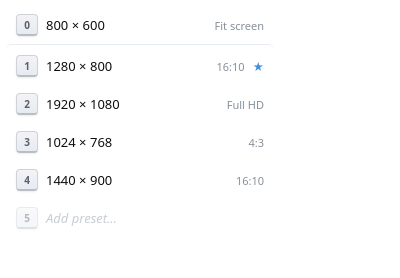
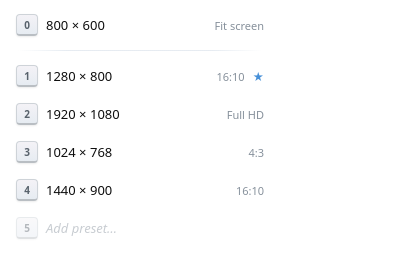
Before and after one commit to DmitrySharabin/unbar, a browser extension: page src/popup.html in a window 400 px wide. Drawn offline with Linux system fonts and the light colour scheme.

Commit message:
Use standalone gradient divider between Fit screen and presets
Replace border on adjacent row with an <hr> element that fades at
the edges. Fully independent of both groups — no hover bleed.

Co-Authored-By: Claude Opus 4.6 (1M context) <noreply@anthropic.com>

```diff
--- a/src/popup.css
+++ b/src/popup.css
@@ -77,9 +77,17 @@ body {
 	}
 }
 
-.auto-row + .row {
-	border-block-start: 1px solid var(--surface);
-	padding-block-start: 0.625rem;
+.divider {
+	border: none;
+	block-size: 1px;
+	margin: 0.375rem 0.75rem;
+	background: linear-gradient(
+		to right,
+		transparent,
+		var(--surface) 20%,
+		var(--surface) 80%,
+		transparent
+	);
 }
 
 kbd {
--- a/src/popup.js
+++ b/src/popup.js
@@ -277,7 +277,7 @@ function render () {
     </button>
   </div>`;
 
-	root.innerHTML = auto + html;
+	root.innerHTML = auto + '<hr class="divider">' + html;
 	if (editing >= 0) {
 		syncChain();
 	}
```
